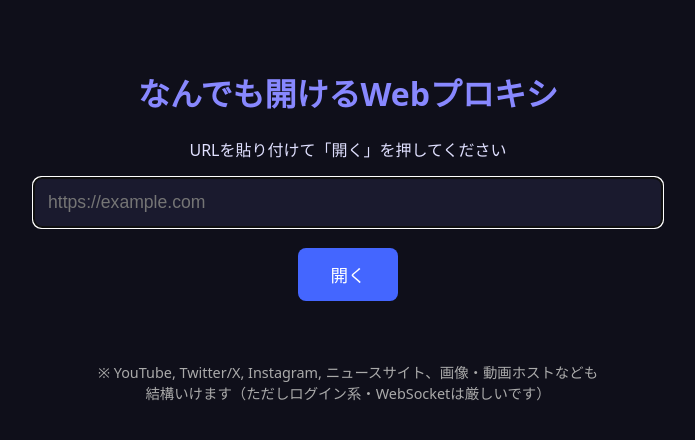
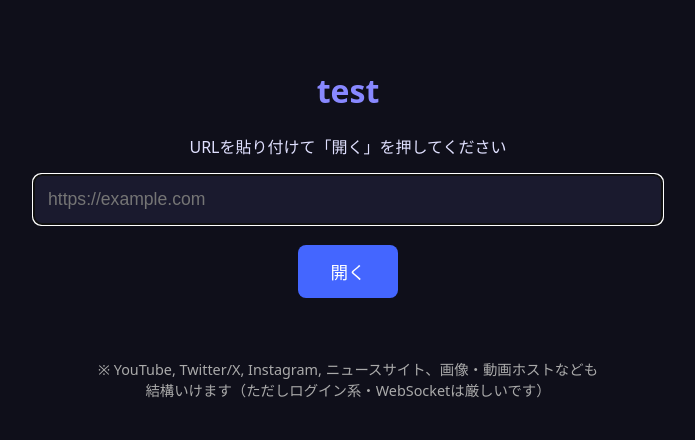
Before and after one commit to KA1121Studio/test, a website: page public/index.html in a window 1280 px wide. Shown: the whole page, without its empty margins (292-987 px from the left). Drawn offline with Linux system fonts and the light colour scheme.

Commit message:
Update index.html

```diff
--- a/public/index.html
+++ b/public/index.html
@@ -15,7 +15,7 @@
   </style>
 </head>
 <body>
-  <h1>なんでも開けるWebプロキシ</h1>
+  <h1>test</h1>
   <p>URLを貼り付けて「開く」を押してください</p>
 
   <form id="proxyForm">
```
